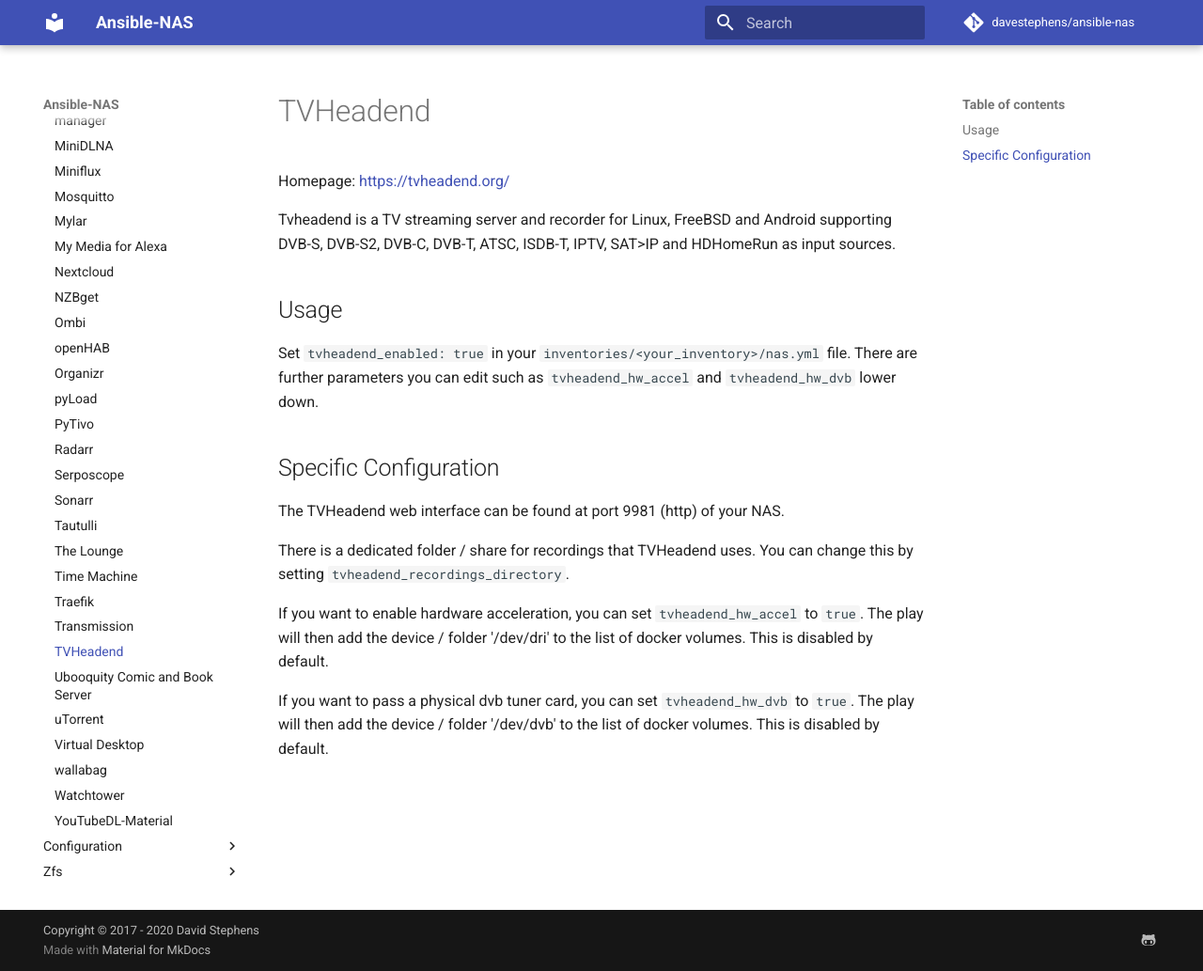
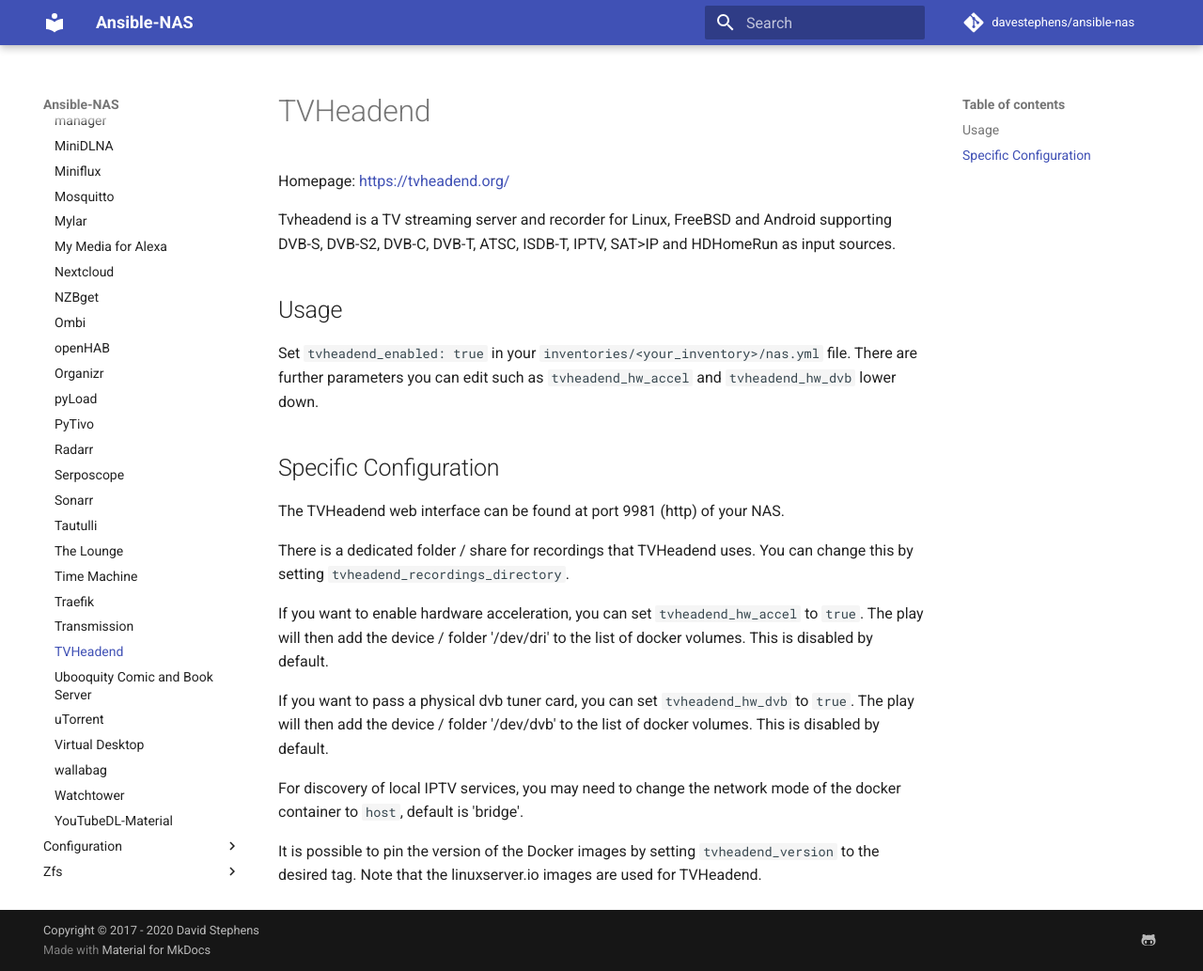
Before and after one commit to davestephens/ansible-nas, an MkDocs documentation site: the page built from docs/applications/tvheadend.md, in a window 1280 px wide and 1033 px high. Shown: the whole window at 94% size. Built offline with MkDocs 1.6.1 and Material for MkDocs 9.7.7, drawn with Linux system fonts in a browser that asks for light colours; comment, search, counter and statistics services are not loaded.

Commit message:
Allow setting further variables like network mode and image version

```diff
--- a/docs/applications/tvheadend.md
+++ b/docs/applications/tvheadend.md
@@ -22,3 +22,9 @@ will then add the device / folder '/dev/dri' to the list of docker volumes. This
 
 If you want to pass a physical dvb tuner card, you can set `tvheadend_hw_dvb` to `true`. The play
 will then add the device / folder '/dev/dvb' to the list of docker volumes. This is disabled by default.
+
+For discovery of local IPTV services, you may need to change the network mode of the docker container to
+ `host`, default is 'bridge'.
+
+It is possible to pin the version of the Docker images by setting `tvheadend_version` to the desired tag.
+ Note that the linuxserver.io images are used for TVHeadend.
```
Also changed, not shown: 2 other files.
